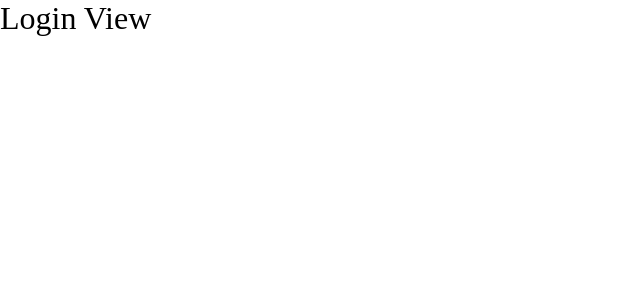
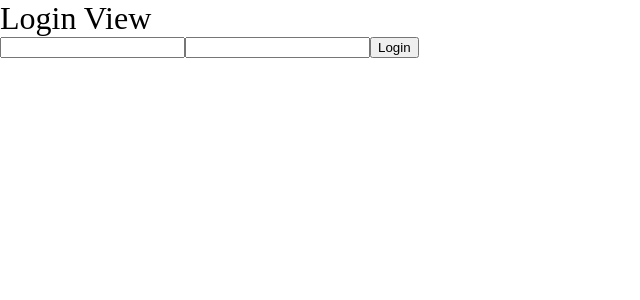
Before and after one commit to AkmalArifin/movie-reservation, a Vue app in the folder frontend/: page /login in a window 1280 px wide. Shown: the top 300 px of the page, without its empty margins (0-640 px from the left). Built offline with nearby package versions, Linux system fonts and the light colour scheme; the HTML template or start-up script is replaced by a standard one.

Commit message:
feat: simple login page

```diff
--- a/frontend/src/views/client/LoginView.vue
+++ b/frontend/src/views/client/LoginView.vue
@@ -1,10 +1,28 @@
 <template>
-    <div>
+    <div class="body">
         <h1>Login View</h1>
+        <div class="input">
+            <input type="text" v-model="userInput.email">
+            <input type="password" v-model="userInput.password">
+            <button @click="handleLogin">Login</button>
+        </div>
+
     </div>
 </template>
 
 <script setup lang="ts">
+import { reactive, ref } from 'vue';
+
+const userInput = reactive({
+    email: "",
+    password: ""
+})
+
+async function handleLogin(event:Event) {
+    event.preventDefault()
+
+    console.log(userInput)
+}
 
 </script>
 
```
